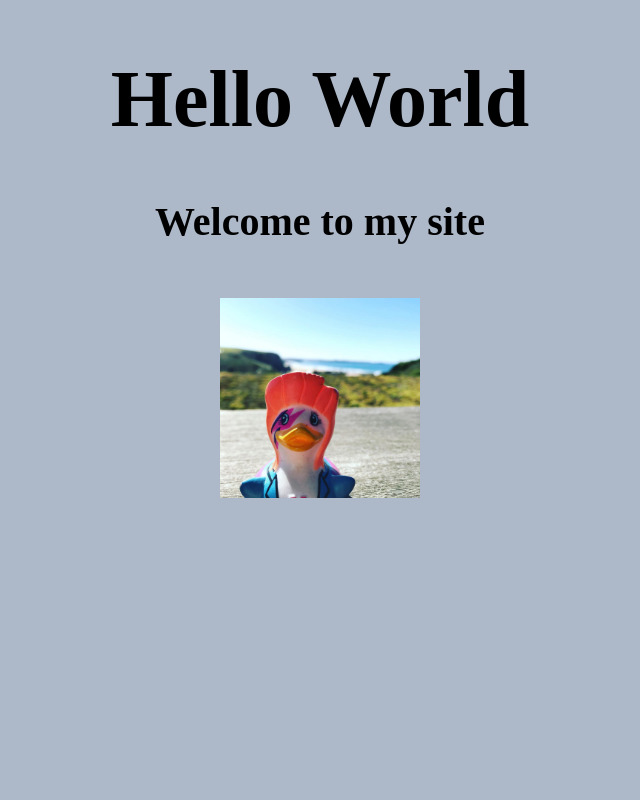
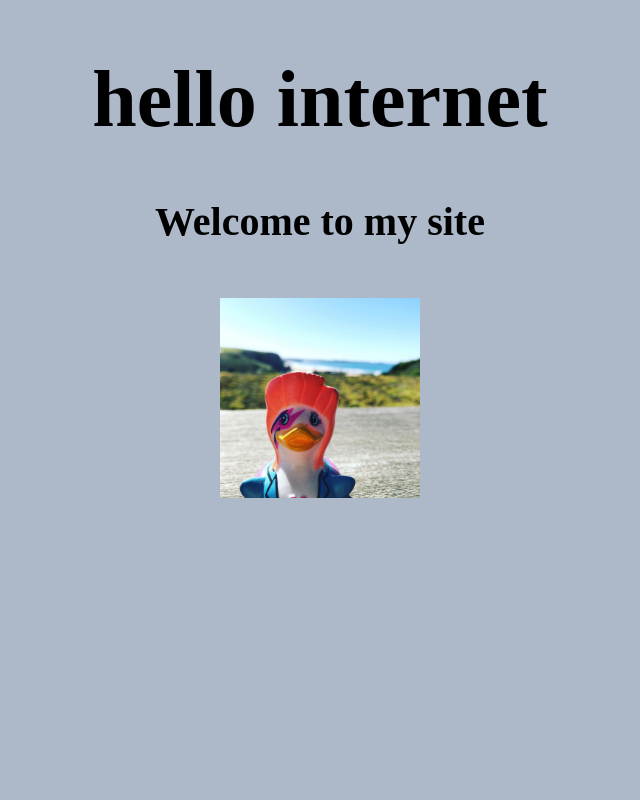
Before and after one commit to Elektra08/beginners-week-one-master, a plain HTML site: page beginners-week-one-master/index.html in a window 1280 px wide. Shown: the top 800 px of the page, without its empty margins (88-728 px from the left). Drawn offline with Linux system fonts and the light colour scheme.

Commit message:
commit word change
i changed the word "world" for the word "internet".

```diff
--- a/beginners-week-one-master/index.html
+++ b/beginners-week-one-master/index.html
@@ -8,7 +8,7 @@
 
 <body>
 <div>
-  <H1> Hello World </H1>
+  <H1> hello internet </H1>
   <H2> Welcome to my site </H2>
   <img src="./duck.jpg" alt="image of a duck" width="200px">
 </div>
```
